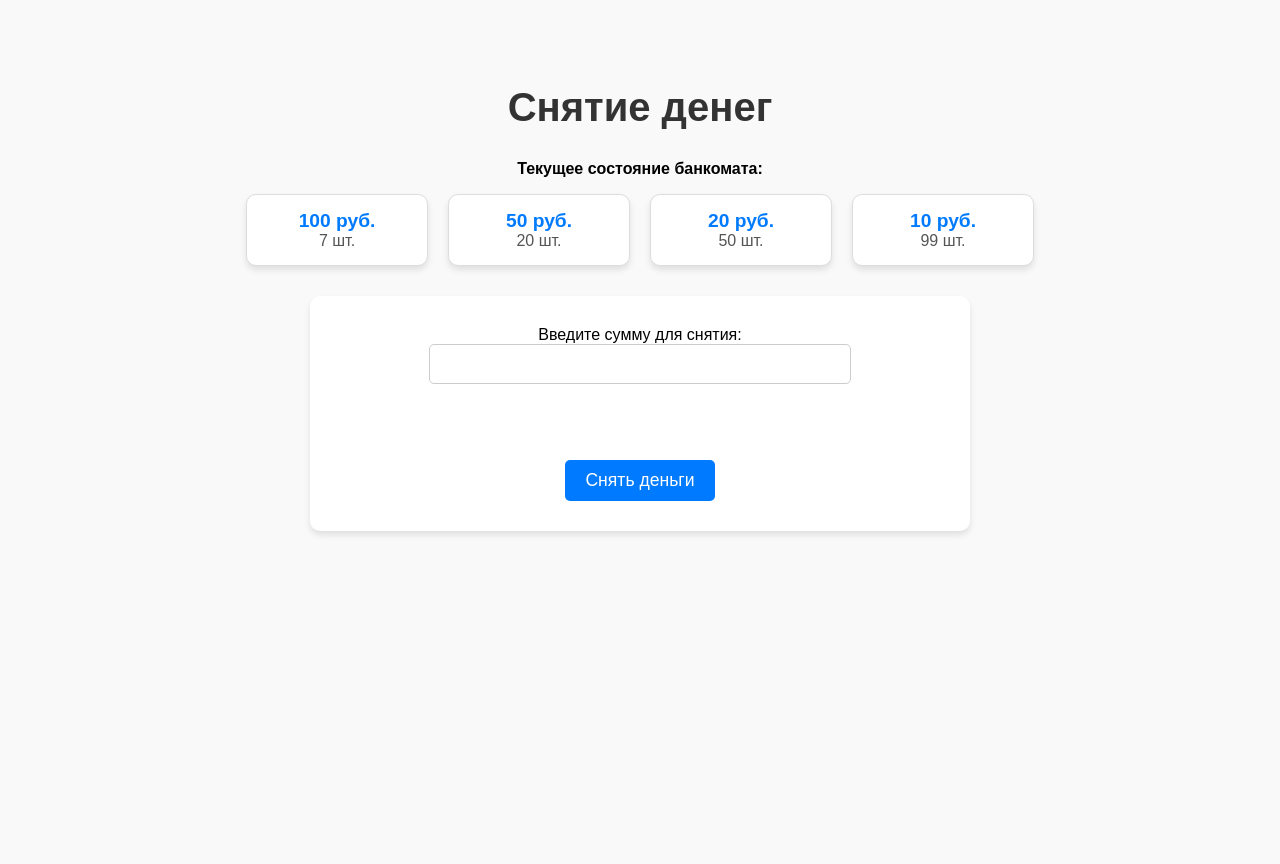
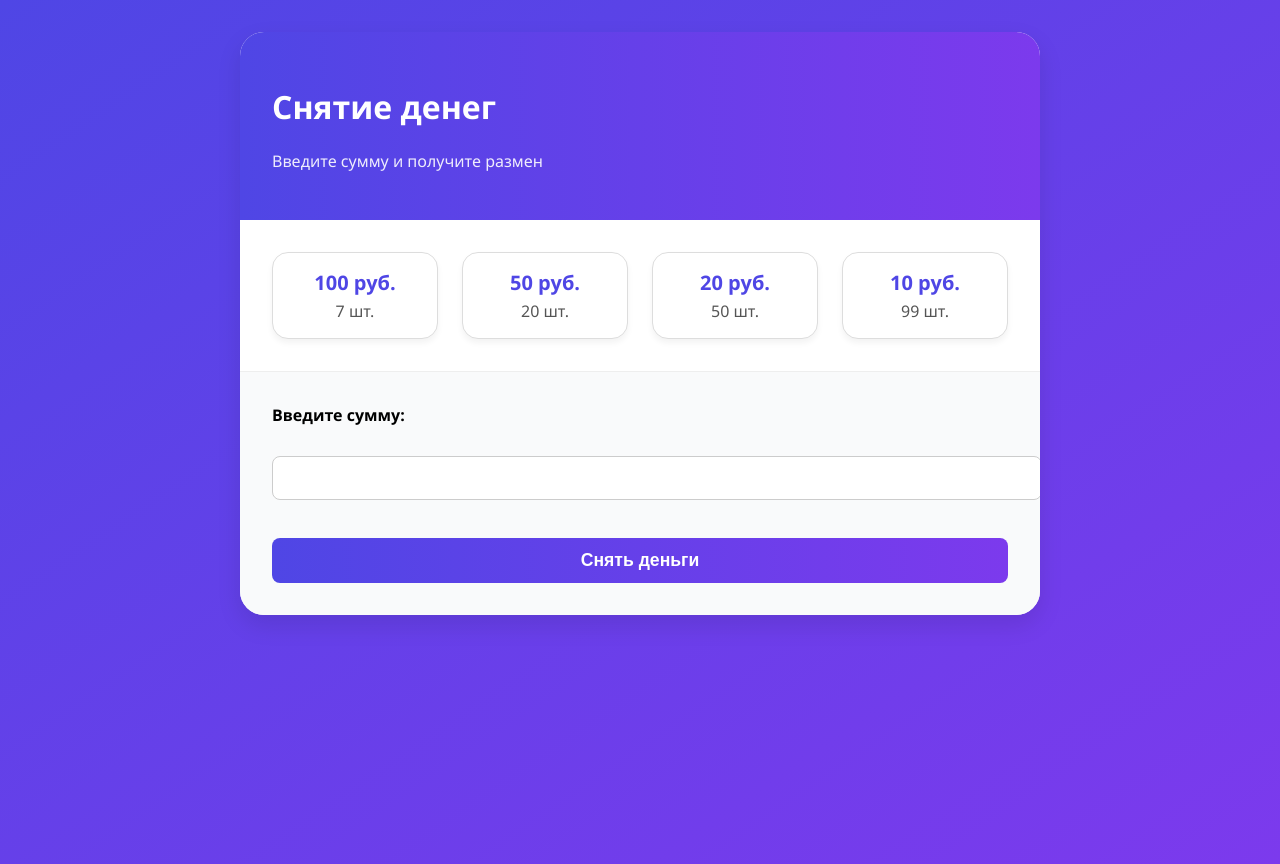
Before and after one commit to hll4/kursach, a FastAPI app: page / in a window 1280 px wide. Before the commit the page ends 535 px from the top, so only its background shows below. Run offline with FastAPI, Linux system fonts and the light colour scheme; data comes from the database, SQL or seed files in the repository; both versions use the stored data as it was after the commit.

Commit message:
новый визуал

```diff
--- a/static/css/form.css
+++ b/static/css/form.css
@@ -1,33 +1,51 @@
 body {
-    font-family: Arial, sans-serif;
-    background-color: #f9f9f9;
-    text-align: center;
-    padding: 50px;
+  font-family: 'Segoe UI', sans-serif;
+  background: linear-gradient(to bottom right, #4f46e5, #7c3aed);
+  min-height: 100vh;
+  margin: 0;
+  padding: 2rem;
 }
 
-.form-title {
-    font-size: 2.5em;
-    margin-bottom: 30px;
-    color: #333;
-    text-align: center;
+.form-container {
+  max-width: 800px;
+  margin: auto;
+  background-color: white;
+  border-radius: 1.5rem;
+  overflow: hidden;
+  box-shadow: 0 10px 25px rgba(0, 0, 0, 0.1);
+}
+
+.header {
+  background: linear-gradient(to right, #4f46e5, #7c3aed);
+  color: white;
+  padding: 2rem;
+}
+
+.header h1 {
+  font-size: 2rem;
+  font-weight: bold;
+}
+
+.header p {
+  font-size: 1rem;
+  opacity: 0.9;
+  margin-top: 0.25rem;
 }
 
 .banknotes-container {
-    display: flex;
-    flex-wrap: wrap;
-    justify-content: center;
-    gap: 20px;
-    margin-bottom: 30px;
+  display: grid;
+  grid-template-columns: repeat(auto-fill, minmax(140px, 1fr));
+  gap: 1.5rem;
+  padding: 2rem;
 }
 
 .banknote-card {
   background-color: #fff;
   border: 1px solid #ddd;
-    border-radius: 10px;
-    padding: 15px;
-    width: 150px;
+  border-radius: 1rem;
+  padding: 1rem;
   text-align: center;
-    box-shadow: 0 4px 6px rgba(0, 0, 0, 0.1);
+  box-shadow: 0 4px 6px rgba(0, 0, 0, 0.05);
   transition: transform 0.2s ease-in-out;
 }
 
@@ -36,48 +54,52 @@ body {
 }
 
 .denomination {
-    font-size: 1.2em;
+  font-size: 1.25rem;
   font-weight: bold;
-    color: #007bff;
+  color: #4f46e5;
 }
 
 .quantity {
-    font-size: 1em;
+  font-size: 1rem;
   color: #555;
+  margin-top: 0.25rem;
 }
 
 form {
-    max-width: 600px;
-    margin: 0 auto;
-    text-align: center;
-    padding: 30px;
-    background-color: #fff;
-    border-radius: 10px;
-    box-shadow: 0 4px 6px rgba(0, 0, 0, 0.1);
+  background-color: #f9fafb;
+  padding: 2rem;
+  border-top: 1px solid #eee;
 }
 
-textarea, input[type="number"] {
-    width: 80%;
-    max-width: 400px;
-    margin: 0 auto 20px;
+label {
   display: block;
-    padding: 10px;
+  font-weight: 600;
+  margin-bottom: 0.5rem;
+}
+
+input[type="number"] {
+  width: 100%;
+  padding: 0.75rem 1rem;
   border: 1px solid #ccc;
-    border-radius: 5px;
-    font-size: 1em;
+  border-radius: 0.5rem;
+  font-size: 1rem;
+  margin-bottom: 1rem;
 }
 
 button {
-    background-color: #007bff;
-    color: #fff;
+  width: 100%;
+  background: linear-gradient(to right, #4f46e5, #7c3aed);
+  color: white;
+  padding: 0.75rem;
   border: none;
-    padding: 10px 20px;
-    font-size: 1.1em;
-    border-radius: 5px;
+  border-radius: 0.5rem;
+  font-size: 1.1rem;
+  font-weight: bold;
   cursor: pointer;
-    margin-top: 20px;
+  transition: all 0.2s ease-in-out;
 }
 
 button:hover {
-    background-color: #0056b3;
+  transform: scale(1.02);
+  background: linear-gradient(to right, #6366f1, #a855f7);
 }
--- a/templates/coin_change_form.html
+++ b/templates/coin_change_form.html
@@ -1,14 +1,18 @@
 <!DOCTYPE html>
 <html lang="en">
 <head>
-    <meta charset="UTF-8">
-    <meta name="viewport" content="width=device-width, initial-scale=1.0">
-    <title>Ввод данных для снятия денег</title>
-    <link rel="stylesheet" href="/static/css/form.css">
+  <meta charset="UTF-8" />
+  <meta name="viewport" content="width=device-width, initial-scale=1.0"/>
+  <title>Снятие денег</title>
+  <link rel="stylesheet" href="/static/css/form.css"/>
 </head>
 <body>
-    <h1 class="form-title">Снятие денег</h1>
-    <p><strong>Текущее состояние банкомата:</strong></p>
+  <div class="form-container">
+    <div class="header">
+      <h1>Снятие денег</h1>
+      <p>Введите сумму и получите размен</p>
+    </div>
+
     <div class="banknotes-container">
       {% for denomination, quantity in banknotes %}
         <div class="banknote-card">
@@ -17,10 +21,12 @@
         </div>
       {% endfor %}
     </div>
+
     <form action="/withdraw" method="post">
-        <label for="amount">Введите сумму для снятия:</label><br>
-        <input type="number" id="amount" name="amount" required><br><br>
+      <label for="amount">Введите сумму:</label><br/>
+      <input type="number" id="amount" name="amount" required/><br/><br/>
       <button type="submit">Снять деньги</button>
     </form>
+  </div>
 </body>
 </html>
```
Also changed, not shown: static/css/error.css (+30 -18 lines), static/css/result.css (+33 -20 lines), templates/coin_change_result.html (+8 -7 lines), templates/error.html (+7 -5 lines), atm.db. Lines whose indentation alone changed are shown as unchanged.
